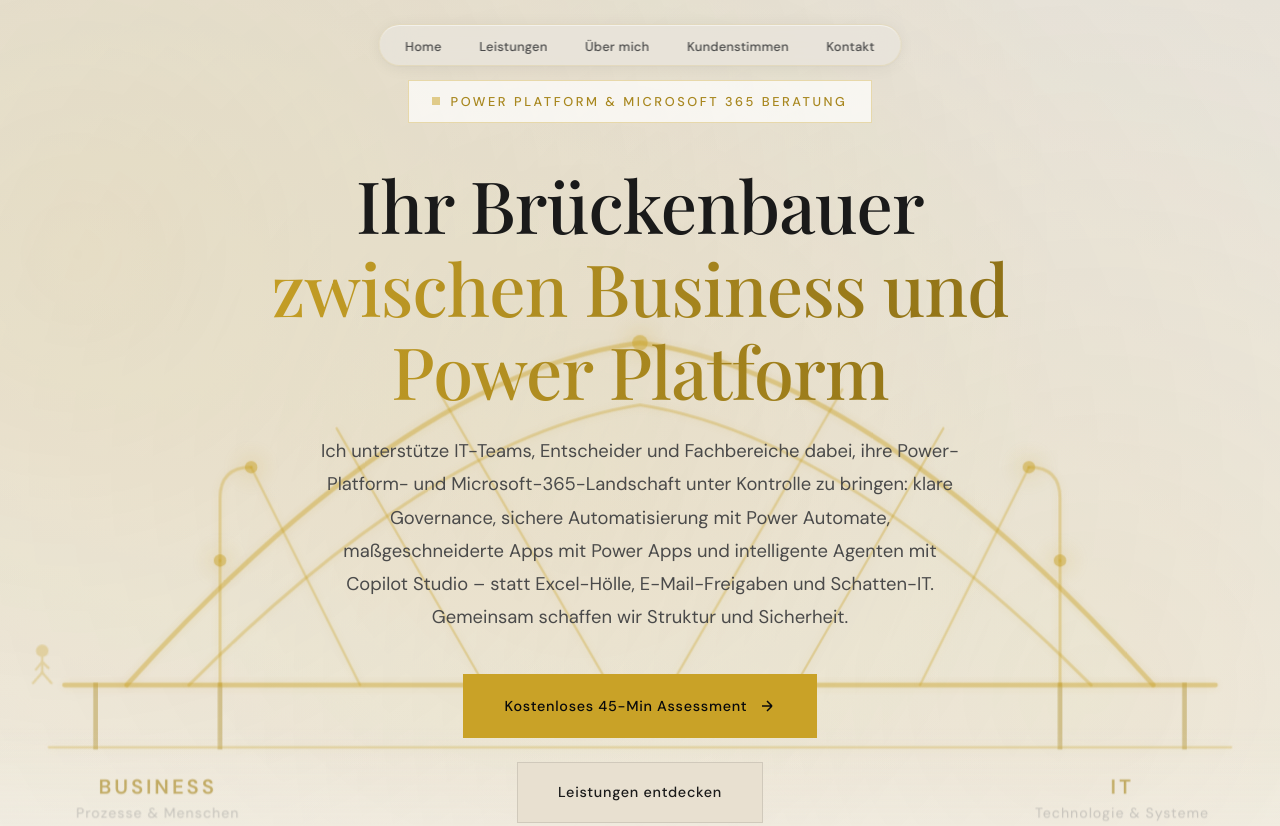
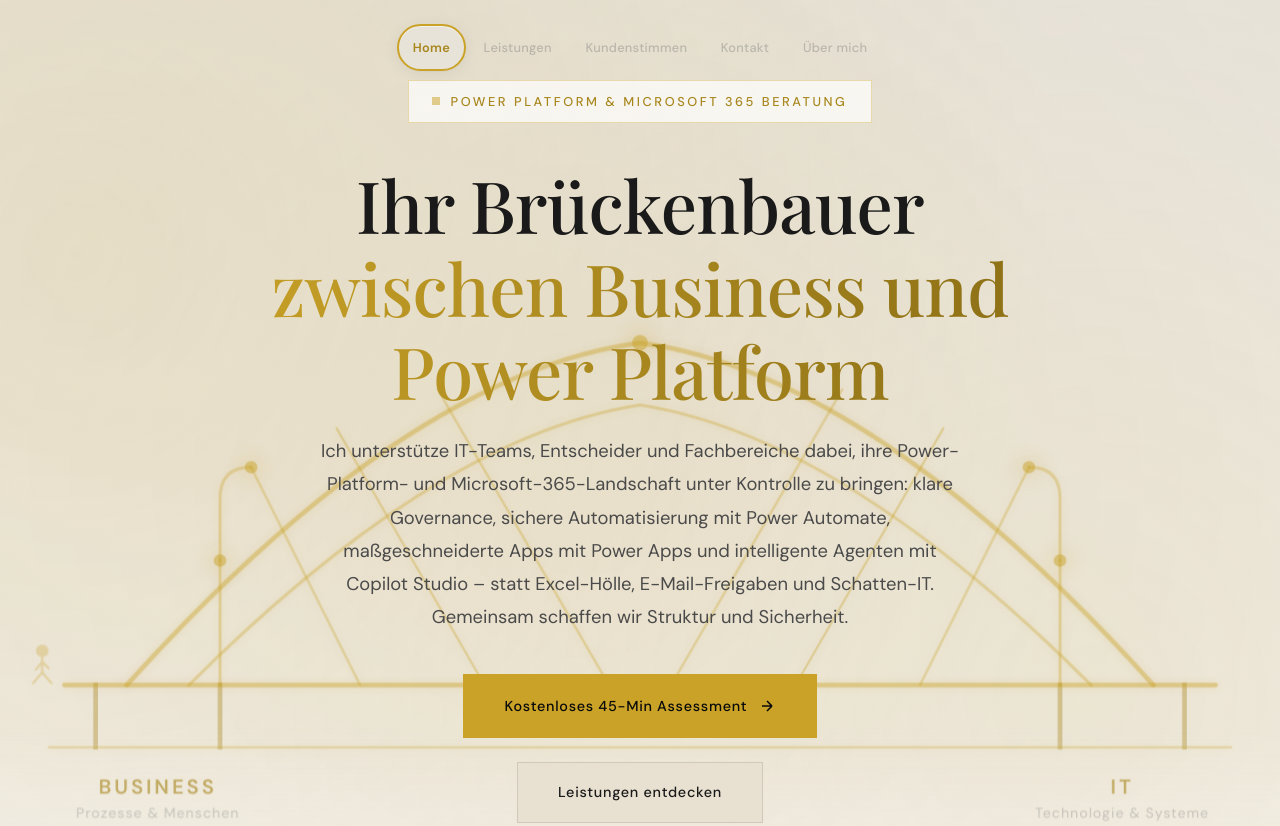
Before and after one commit to slavko-at-klincov-it/klincovit-website, a plain HTML site: page index.html in a window 1280 px wide. Shown: the top 826 px of the page. Drawn offline with nearby package versions, Linux system fonts and the light colour scheme; a web font is replaced by a local one.

Commit message:
Add pill-style navigation; reorder nav; make 'Über mich' external

```diff
--- a/index.html
+++ b/index.html
@@ -94,9 +94,9 @@
         }
 
         /* ═══════════════════════════════════════════
-           NAVIGATION - Pill/Notch Style
+           NAVIGATION - Animated Pill Style
         ═══════════════════════════════════════════ */
-        .nav {
+        .nav-wrapper {
             position: fixed;
             top: 1.5rem;
             left: 50%;
@@ -104,51 +104,63 @@
             z-index: 1000;
             display: flex;
             align-items: center;
-            padding: 0.4rem 0.5rem;
-            background: rgba(232, 228, 220, 0.75);
-            backdrop-filter: blur(16px);
-            -webkit-backdrop-filter: blur(16px);
-            border: 1px solid rgba(201, 162, 39, 0.15);
+            animation: navSlideIn 0.8s var(--ease-out-expo) 0.3s forwards;
+        }
+
+        @keyframes navSlideIn {
+            to { transform: translateX(-50%) translateY(0); }
+        }
+
+        /* The visible pill container - sized to active item */
+        .nav {
+            position: absolute;
+            top: 0;
+            left: 0;
+            height: 100%;
+            background: rgba(232, 228, 220, 0.9);
+            backdrop-filter: blur(20px);
+            -webkit-backdrop-filter: blur(20px);
+            border: 2px solid var(--accent-gold);
             border-radius: 50px;
             box-shadow:
-                0 2px 16px rgba(0, 0, 0, 0.06),
-                0 1px 2px rgba(0, 0, 0, 0.03),
-                inset 0 1px 0 rgba(255, 255, 255, 0.5);
-            animation: navSlideIn 0.8s var(--ease-out-expo) 0.3s forwards;
-        }
-
-        @keyframes navSlideIn {
-            to { transform: translateX(-50%) translateY(0); }
+                0 4px 24px rgba(0, 0, 0, 0.08),
+                0 0 12px rgba(201, 162, 39, 0.2),
+                inset 0 1px 0 rgba(255, 255, 255, 0.6);
+            transition: width 0.5s var(--ease-out-expo), left 0.5s var(--ease-out-expo);
+            pointer-events: none;
         }
 
         .nav__links {
             display: flex;
-            gap: 0.15rem;
+            gap: 0.1rem;
             list-style: none;
+            position: relative;
+            padding: 0.3rem;
         }
 
         .nav__link {
+            display: block;
             font-size: 0.8rem;
             font-weight: 500;
             letter-spacing: 0.02em;
+            color: var(--text-on-light-muted);
+            text-decoration: none;
+            padding: 0.5rem 1rem;
+            border-radius: 40px;
+            transition: opacity 0.5s var(--ease-out-expo), color 0.5s var(--ease-out-expo);
+            white-space: nowrap;
+            opacity: 0.4;
+        }
+
+        .nav__link:hover {
+            opacity: 0.7;
             color: var(--text-on-light-secondary);
-            text-decoration: none;
-            padding: 0.55rem 1.1rem;
-            border-radius: 40px;
-            transition: all 0.3s ease;
-            position: relative;
-            white-space: nowrap;
-        }
-
-        .nav__link:hover {
-            color: var(--accent-gold-dark);
-            background: rgba(201, 162, 39, 0.12);
         }
 
         .nav__link.active {
             color: var(--accent-gold-dark);
-            background: rgba(201, 162, 39, 0.15);
             font-weight: 600;
+            opacity: 1;
         }
 
         /* ═══════════════════════════════════════════
@@ -1721,20 +1733,21 @@
 </head>
 <body>
     <!-- Navigation -->
-    <nav class="nav">
+    <div class="nav-wrapper">
+        <div class="nav"></div>
         <ul class="nav__links">
-            <li><a href="index.html" class="nav__link">Home</a></li>
-            <li><a href="#services" class="nav__link">Leistungen</a></li>
-            <li><a href="aboutme_white.html" class="nav__link">Über mich</a></li>
-            <li><a href="#testimonials" class="nav__link">Kundenstimmen</a></li>
-            <li><a href="#contact" class="nav__link">Kontakt</a></li>
+            <li><a href="#hero" class="nav__link active" data-section="hero">Home</a></li>
+            <li><a href="#services" class="nav__link" data-section="services">Leistungen</a></li>
+            <li><a href="#testimonials" class="nav__link" data-section="testimonials">Kundenstimmen</a></li>
+            <li><a href="#contact" class="nav__link" data-section="contact">Kontakt</a></li>
+            <li><a href="aboutme_white.html" class="nav__link" data-external="true">Über mich</a></li>
         </ul>
-    </nav>
+    </div>
 
     <!-- ═══════════════════════════════════════════
          1. HERO SECTION
     ═══════════════════════════════════════════ -->
-    <section class="hero">
+    <section class="hero" id="hero">
         <!-- Bridge Sketch Background -->
         <div class="hero__bridge">
             <svg viewBox="0 0 900 420" preserveAspectRatio="xMidYMid meet">
@@ -1885,7 +1898,7 @@
     <!-- ═══════════════════════════════════════════
          3. PROBLEM-AGITATE SECTION
     ═══════════════════════════════════════════ -->
-    <section class="section problems" id="problems">
+    <section class="section problems">
         <div class="section__header reveal">
             <span class="section__label">Ihre Herausforderungen</span>
             <h2 class="section__title">Kommt Ihnen das bekannt vor?</h2>
@@ -2319,6 +2332,61 @@
             if (e.key === 'Escape') closeModal();
         });
 
+        // Navigation pill: position & active state
+        (function () {
+            const pill = document.querySelector('.nav');
+            const navLinks = Array.from(document.querySelectorAll('.nav__link'));
+            const navLinksContainer = document.querySelector('.nav__links');
+            const sections = Array.from(document.querySelectorAll('.section, .hero'));
+
+            function updatePillPosition(link) {
+                if (!link || !navLinksContainer || !pill) return;
+                const linkRect = link.getBoundingClientRect();
+                const containerRect = navLinksContainer.getBoundingClientRect();
+                const left = linkRect.left - containerRect.left;
+                const width = linkRect.width;
+                pill.style.left = `${left}px`;
+                pill.style.width = `${width}px`;
+            }
+
+            function setActiveLink(sectionId) {
+                const currentActive = document.querySelector('.nav__link.active');
+                const newActive = document.querySelector(`.nav__link[data-section="${sectionId}"]`);
+                if (!newActive || currentActive === newActive) return;
+                navLinks.forEach(l => l.classList.remove('active'));
+                newActive.classList.add('active');
+                updatePillPosition(newActive);
+            }
+
+            // initialize after nav entrance animation
+            const initial = document.querySelector('.nav__link.active');
+            if (initial) setTimeout(() => updatePillPosition(initial), 700);
+
+            const obs = new IntersectionObserver((entries) => {
+                entries.forEach(e => {
+                    if (e.isIntersecting) setActiveLink(e.target.id);
+                });
+            }, { root: null, rootMargin: '-45% 0px -45% 0px', threshold: 0 });
+
+            sections.forEach(s => obs.observe(s));
+
+            // click handlers (smooth scroll + active)
+            navLinks.forEach(link => {
+                link.addEventListener('click', (e) => {
+                    e.preventDefault();
+                    const id = link.getAttribute('href').substring(1);
+                    const target = document.getElementById(id);
+                    if (target) target.scrollIntoView({ behavior: 'smooth' });
+                    setActiveLink(id);
+                });
+            });
+
+            window.addEventListener('resize', () => {
+                const activeLink = document.querySelector('.nav__link.active');
+                if (activeLink) updatePillPosition(activeLink);
+            });
+        })();
+
         // Navbar background on scroll - keeps beige/transparent style
         let lastScroll = 0;
         window.addEventListener('scroll', () => {
```
